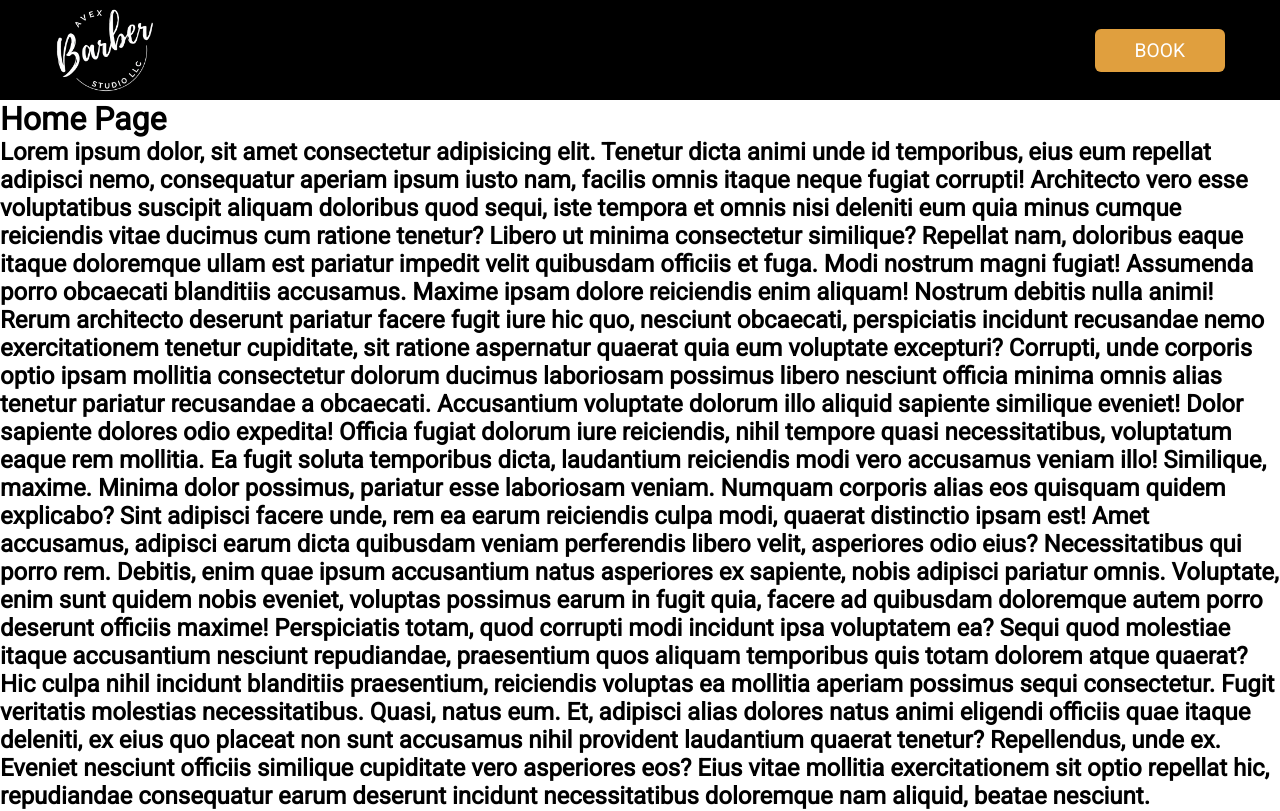
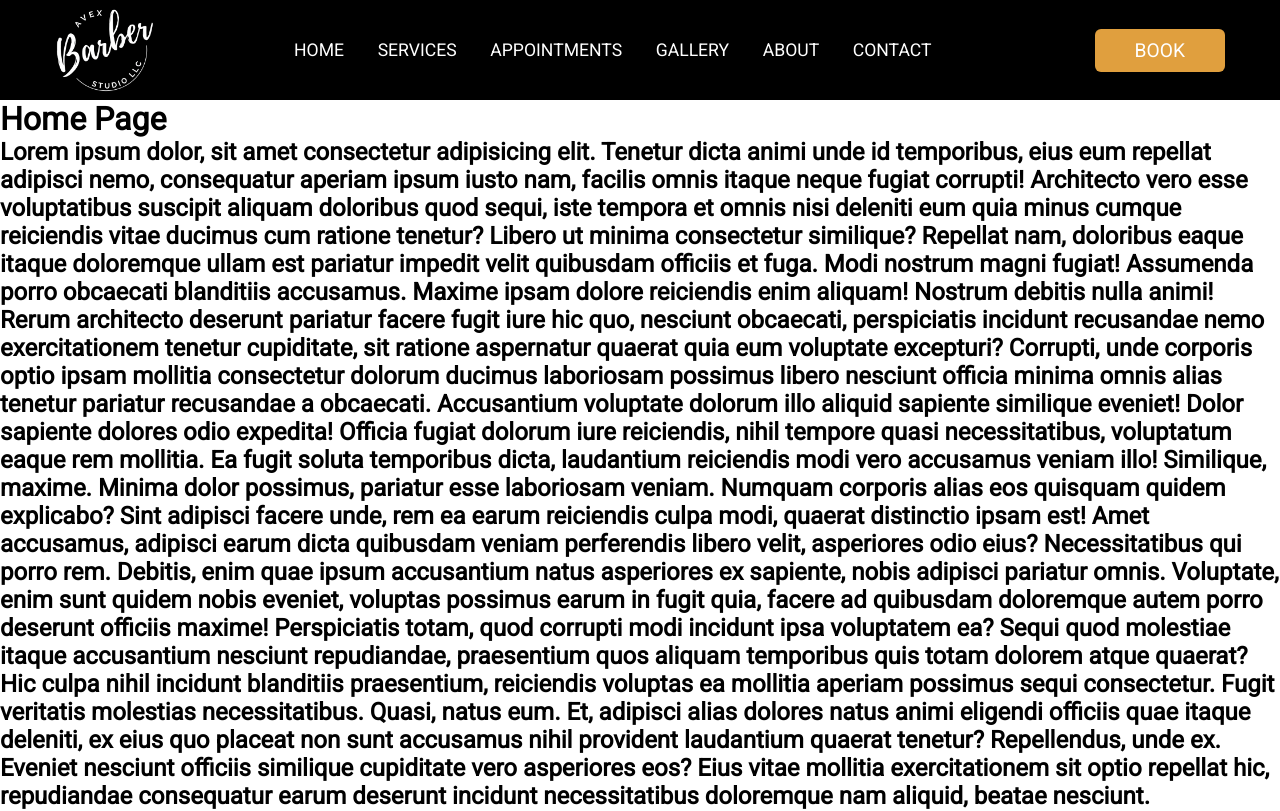
Before and after one commit to raylaraya/Avex-Barber-Studio, a React (Vite) app in the folder client/: page / in a window 1280 px wide. Shown: the top 811 px of the page. Built offline with nearby package versions, Linux system fonts and the light colour scheme.

Commit message:
Make small adjustments to navbar Could not fix the issue of the navbar menu transition happening when I resize the screen to less than 940px.

```diff
--- a/client/src/components/navbar/Navbar.jsx
+++ b/client/src/components/navbar/Navbar.jsx
@@ -1,4 +1,4 @@
-import React, { useEffect, useRef, useState } from "react";
+import React, { useEffect, useState } from "react";
 import "./navbar.css";
 import { Link } from "react-router-dom";
 import { FaBars, FaTimes } from "react-icons/fa";
@@ -6,39 +6,9 @@ import { FaBars, FaTimes } from "react-icons/fa";
 const Navbar = () => {
   const [isNavExpanded, setIsNavExpanded] = useState(false);
 
-  // We'll use inline styles to add or remove the transition effect
-  const navbarMenuStyle = {
-    transform: isNavExpanded ? "translateX(0)" : "translateX(-100%)",
-    // We only want the transition to apply when the menu state changes, not on initial render
-    transition: isNavExpanded !== null ? "transform 0.5s ease-out" : "none",
+  const handleClick = () => {
+    setIsNavExpanded(!isNavExpanded);
   };
-
-  const toggleNav = () => {
-    setIsNavExpanded((prevExpand) => !prevExpand);
-  };
-
-  // const toggleNav = () => {
-  //   if (!isNavExpanded) {
-  //     // Enable the animation when expanding the menu
-  //     navbarMenuRef.current.classList.add("animate");
-  //   } else {
-  //     // Remove the animation when collapsing the menu
-  //     // The transition will still occur due to teh existing CSS rules
-  //     setTimeout(() => {
-  //       navbarMenuRef.current.classList.remove("animate");
-  //     }, 500);
-  //   }
-  //   setIsNavExpanded(!isNavExpanded);
-  // };
-
-  // This effect runs once on mount and unmount
-  // useEffect(() => {
-  //   return () => {
-  //     if (navbarMenuRef.current) {
-  //       navbarMenuRef.current.classList.remove("animate");
-  //     }
-  //   };
-  // }, []);
 
   return (
     <nav className="navbar">
@@ -50,7 +20,7 @@ const Navbar = () => {
             className="logo-image"
           />
         </Link>
-        <ul className="navbar-menu" style={navbarMenuStyle}>
+        <ul className={`navbar-menu ${isNavExpanded ? "expanded" : ""}`}>
           <li className="navbar-item">
             <Link to="/">HOME</Link>
           </li>
@@ -73,7 +43,7 @@ const Navbar = () => {
         <Link to="/appointments" className="book-button">
           BOOK
         </Link>
-        <div className="hamburger" onClick={toggleNav}>
+        <div className="hamburger" onClick={handleClick}>
           {isNavExpanded ? <FaTimes /> : <FaBars />}
         </div>
       </div>
--- a/client/src/components/navbar/navbar.css
+++ b/client/src/components/navbar/navbar.css
@@ -21,7 +21,6 @@
 }
 
 .logo-container {
-  /* display: inline-block; */
   display: flex;
   height: 100px;
   cursor: pointer;
@@ -29,7 +28,7 @@
 
 .logo-image {
   height: 100%;
-  /* padding: 0 6rem 0; */
+  z-index: 110;
 }
 
 .navbar-menu {
@@ -37,8 +36,6 @@
   align-items: center;
   width: 100%;
   justify-content: center;
-  /* transform: none;
-  transition: none; */
 }
 
 .navbar-item {
@@ -77,9 +74,6 @@
 }
 
 @media (max-width: 940px) {
-  /* .navbar-menu {
-    display: none;
-  } */
   .navbar {
     z-index: 100;
   }
@@ -95,50 +89,31 @@
     padding: 1rem;
     cursor: pointer;
     position: absolute;
-    /* top: 1rem; */
     right: 1rem;
     z-index: 110;
   }
 
-  /* .navbar-menu.expanded {
-    display: flex;
-    flex-direction: column;
-    position: absolute;
-    top: 100px;
-    left: 0;
-    right: 0;
-    width: 100%;
-    background-color: #495057;
-    z-index: 10;
-  } */
+  .navbar-item {
+    padding: 1.5rem;
+  }
 
   .navbar-menu {
-    /* Initially hide the menu */
     display: flex;
     flex-direction: column;
     position: absolute;
     top: var(--navbar-height, 100px);
-    /* opacity: 0; */
     left: 0;
     width: 100%;
-    background-color: #495057;
-    transform: translateX(-100%);
-    /* transition: transform 0.5s ease-out; */
+    /* background-color: #495057; */
+    background-color: black;
+    transform: translateY(-30rem);
+    transition: transform 0.5s ease-out;
     /* transition: none; */
     z-index: 10;
   }
 
-  /* When the "animate" class is added, only then allow the transition */
-  .navbar-menu.animate {
-    transition: transform 0.5s ease-out;
-  }
-
   .navbar-menu.expanded {
-    /* Slide down the menu */
-    transform: translateX(0);
-    /* z-index: 105; */
-    /* top: 100%; */
-    /* opacity: 1; */
-    /* transition: all 0.5s ease; */
+    transform: translateY(0);
+    /* transition: transform 0.5s ease-in; */
   }
 }
```
